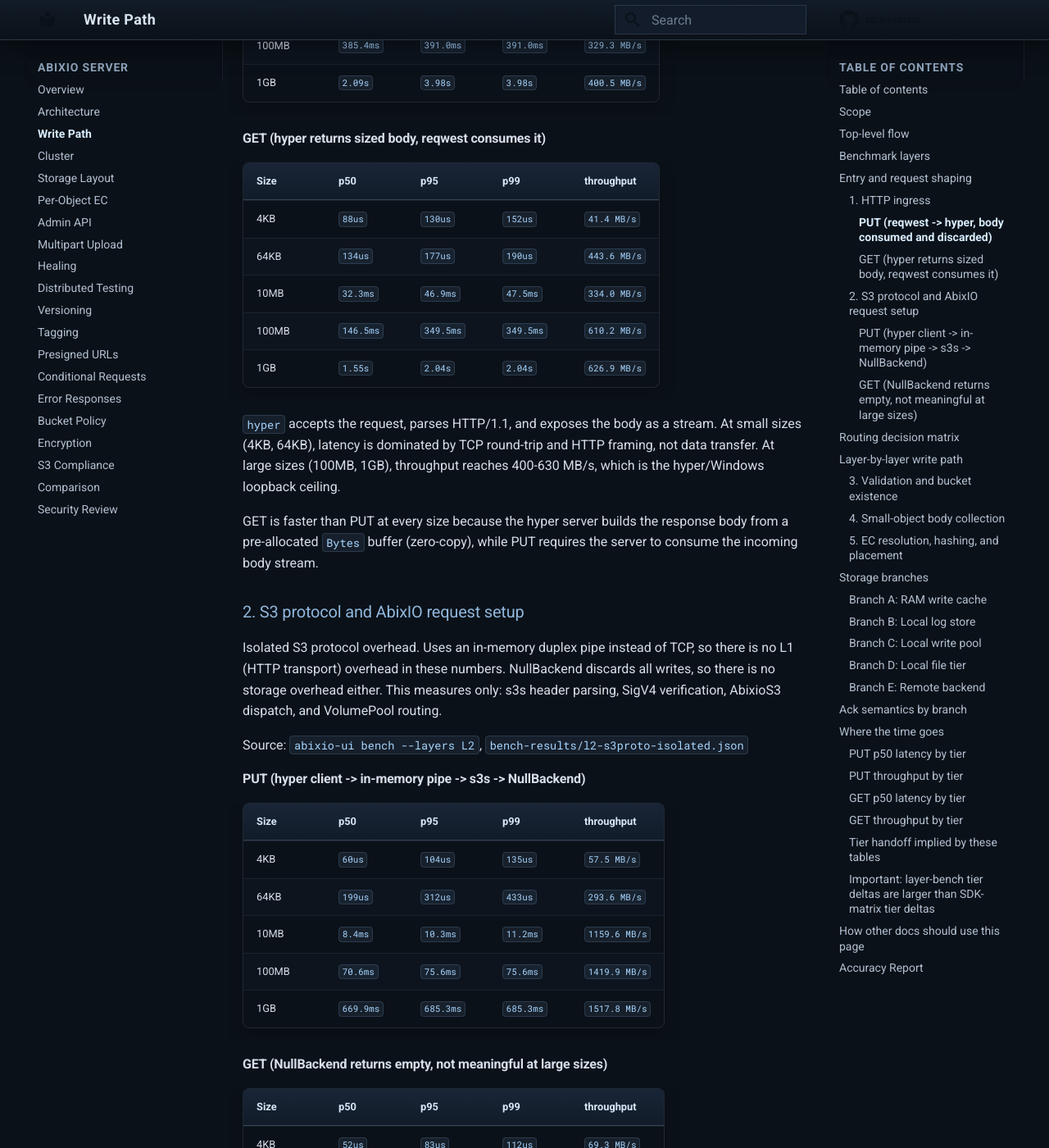
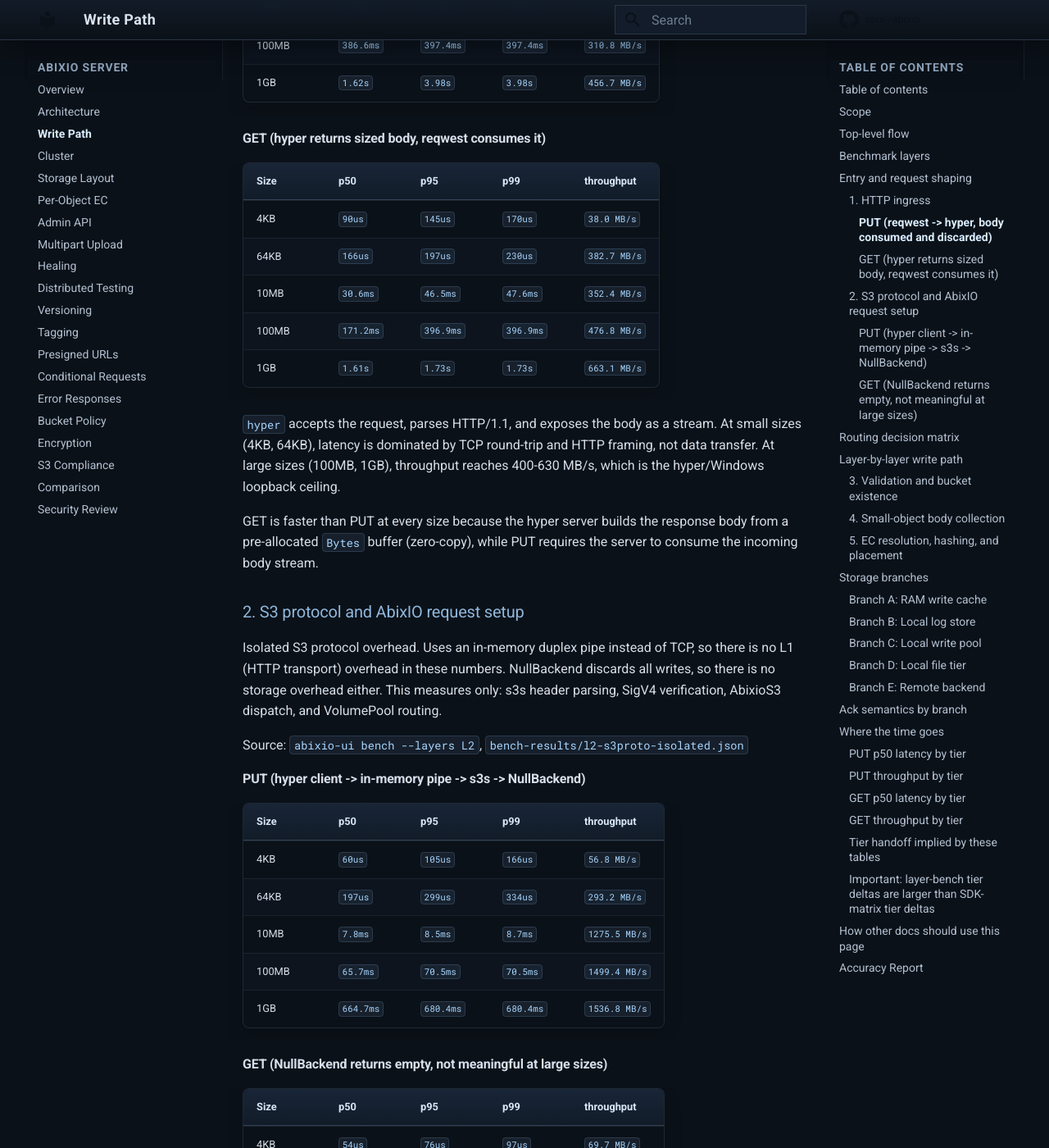
Before and after one commit to abix-/abixio, an MkDocs documentation site: the page built from docs/write-path.md, in a window 1280 px wide and 1400 px high, scrolled down 3375 px. Shown: the whole window at 82% size. Built offline with MkDocs 1.6.1 and Material for MkDocs 9.7.7, drawn with Linux system fonts in a browser that asks for light colours; comment, search, counter and statistics services are not loaded; some of the changed text lies outside the part shown.

Commit message:
update L1 and L2 numbers with defender-excluded tmp dir

```diff
--- a/docs/write-path.md
+++ b/docs/write-path.md
@@ -114,21 +114,21 @@ Source: `abixio-ui bench --layers L1`, `bench-results/l1-http-ingress.json`
 
 | Size | p50 | p95 | p99 | throughput |
 |---|---|---|---|---|
-| 4KB | `98us` | `146us` | `159us` | `36.5 MB/s` |
-| 64KB | `208us` | `258us` | `272us` | `301.6 MB/s` |
-| 10MB | `32.1ms` | `47.2ms` | `47.4ms` | `291.6 MB/s` |
-| 100MB | `385.4ms` | `391.0ms` | `391.0ms` | `329.3 MB/s` |
-| 1GB | `2.09s` | `3.98s` | `3.98s` | `400.5 MB/s` |
+| 4KB | `100us` | `155us` | `182us` | `34.7 MB/s` |
+| 64KB | `179us` | `242us` | `303us` | `328.2 MB/s` |
+| 10MB | `43.6ms` | `47.4ms` | `48.4ms` | `267.6 MB/s` |
+| 100MB | `386.6ms` | `397.4ms` | `397.4ms` | `310.8 MB/s` |
+| 1GB | `1.62s` | `3.98s` | `3.98s` | `456.7 MB/s` |
 
 #### GET (hyper returns sized body, reqwest consumes it)
 
 | Size | p50 | p95 | p99 | throughput |
 |---|---|---|---|---|
-| 4KB | `88us` | `130us` | `152us` | `41.4 MB/s` |
-| 64KB | `134us` | `177us` | `190us` | `443.6 MB/s` |
-| 10MB | `32.3ms` | `46.9ms` | `47.5ms` | `334.0 MB/s` |
-| 100MB | `146.5ms` | `349.5ms` | `349.5ms` | `610.2 MB/s` |
-| 1GB | `1.55s` | `2.04s` | `2.04s` | `626.9 MB/s` |
+| 4KB | `90us` | `145us` | `170us` | `38.0 MB/s` |
+| 64KB | `166us` | `197us` | `230us` | `382.7 MB/s` |
+| 10MB | `30.6ms` | `46.5ms` | `47.6ms` | `352.4 MB/s` |
+| 100MB | `171.2ms` | `396.9ms` | `396.9ms` | `476.8 MB/s` |
+| 1GB | `1.61s` | `1.73s` | `1.73s` | `663.1 MB/s` |
 
 `hyper` accepts the request, parses HTTP/1.1, and exposes the body as
 a stream. At small sizes (4KB, 64KB), latency is dominated by TCP
@@ -154,18 +154,18 @@ Source: `abixio-ui bench --layers L2`, `bench-results/l2-s3proto-isolated.json`
 
 | Size | p50 | p95 | p99 | throughput |
 |---|---|---|---|---|
-| 4KB | `60us` | `104us` | `135us` | `57.5 MB/s` |
-| 64KB | `199us` | `312us` | `433us` | `293.6 MB/s` |
-| 10MB | `8.4ms` | `10.3ms` | `11.2ms` | `1159.6 MB/s` |
-| 100MB | `70.6ms` | `75.6ms` | `75.6ms` | `1419.9 MB/s` |
-| 1GB | `669.9ms` | `685.3ms` | `685.3ms` | `1517.8 MB/s` |
+| 4KB | `60us` | `105us` | `166us` | `56.8 MB/s` |
+| 64KB | `197us` | `299us` | `334us` | `293.2 MB/s` |
+| 10MB | `7.8ms` | `8.5ms` | `8.7ms` | `1275.5 MB/s` |
+| 100MB | `65.7ms` | `70.5ms` | `70.5ms` | `1499.4 MB/s` |
+| 1GB | `664.7ms` | `680.4ms` | `680.4ms` | `1536.8 MB/s` |
 
 #### GET (NullBackend returns empty, not meaningful at large sizes)
 
 | Size | p50 | p95 | p99 | throughput |
 |---|---|---|---|---|
-| 4KB | `52us` | `83us` | `112us` | `69.3 MB/s` |
-| 64KB | `53us` | `89us` | `125us` | `1089.4 MB/s` |
+| 4KB | `54us` | `76us` | `97us` | `69.7 MB/s` |
+| 64KB | `53us` | `79us` | `96us` | `1121.6 MB/s` |
 
 GET at 10MB+ is not meaningful because NullBackend returns zero bytes
 regardless of requested size. The GET latency at all sizes is just
```
